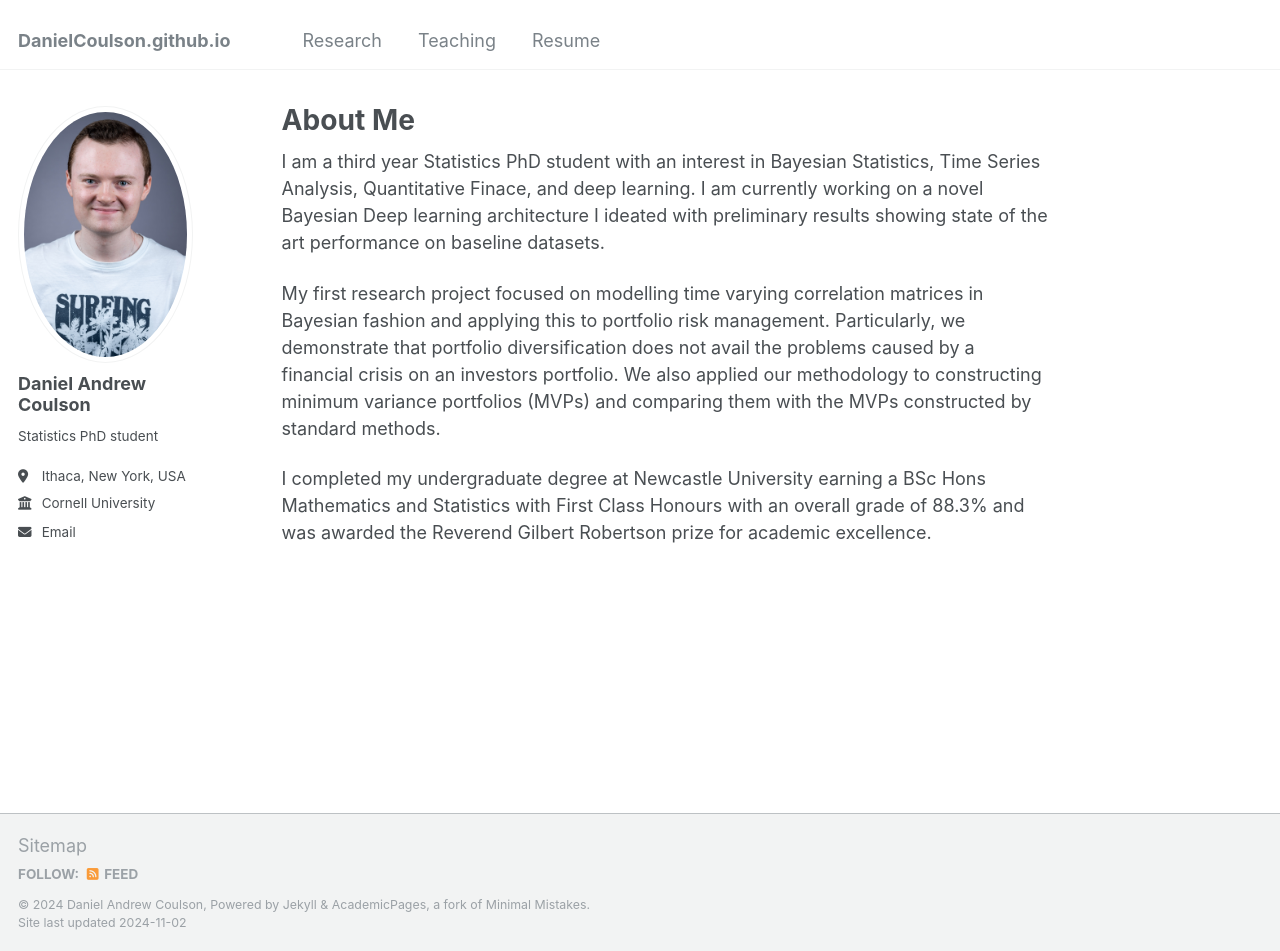
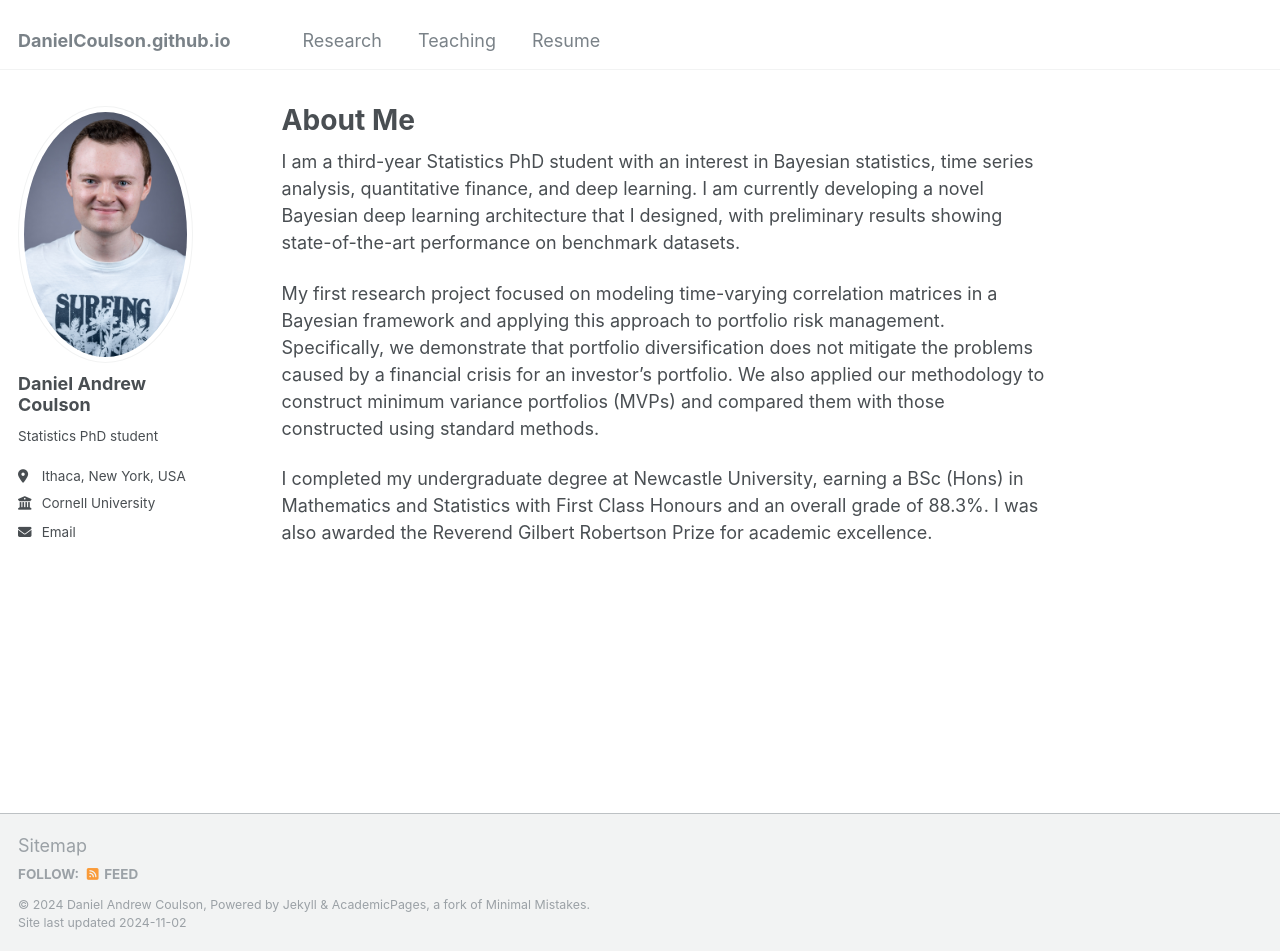
Before and after one commit to DanielCoulson/DanielCoulson.github.io, a Jekyll site: the page built from _pages/about.md, in a window 1280 px wide and 951 px high. Built offline with Jekyll 4.4.1, drawn with Linux system fonts in a browser that asks for light colours.

Commit message:
Update about.md

```diff
--- a/_pages/about.md
+++ b/_pages/about.md
@@ -6,8 +6,8 @@ redirect_from:
   - /about/
   - /about.html
 ---
-I am a third year Statistics PhD student with an interest in Bayesian Statistics, Time Series Analysis, Quantitative Finace, and deep learning. I am currently working on a novel Bayesian Deep learning architecture I ideated with preliminary results showing state of the art performance on baseline datasets.
+I am a third-year Statistics PhD student with an interest in Bayesian statistics, time series analysis, quantitative finance, and deep learning. I am currently developing a novel Bayesian deep learning architecture that I designed, with preliminary results showing state-of-the-art performance on benchmark datasets.
 
-My first research project focused on modelling time varying correlation matrices in Bayesian fashion and applying this to portfolio risk management. Particularly, we demonstrate that portfolio diversification does not avail the problems caused by a financial crisis on an investors portfolio. We also applied our methodology to constructing minimum variance portfolios (MVPs) and comparing them with the MVPs constructed by standard methods.
+My first research project focused on modeling time-varying correlation matrices in a Bayesian framework and applying this approach to portfolio risk management. Specifically, we demonstrate that portfolio diversification does not mitigate the problems caused by a financial crisis for an investor's portfolio. We also applied our methodology to construct minimum variance portfolios (MVPs) and compared them with those constructed using standard methods.
 
-I completed my undergraduate degree at Newcastle University earning a BSc Hons Mathematics and Statistics with First Class Honours with an overall grade of 88.3% and was awarded the Reverend Gilbert Robertson prize for academic excellence.
+I completed my undergraduate degree at Newcastle University, earning a BSc (Hons) in Mathematics and Statistics with First Class Honours and an overall grade of 88.3%. I was also awarded the Reverend Gilbert Robertson Prize for academic excellence.
```
